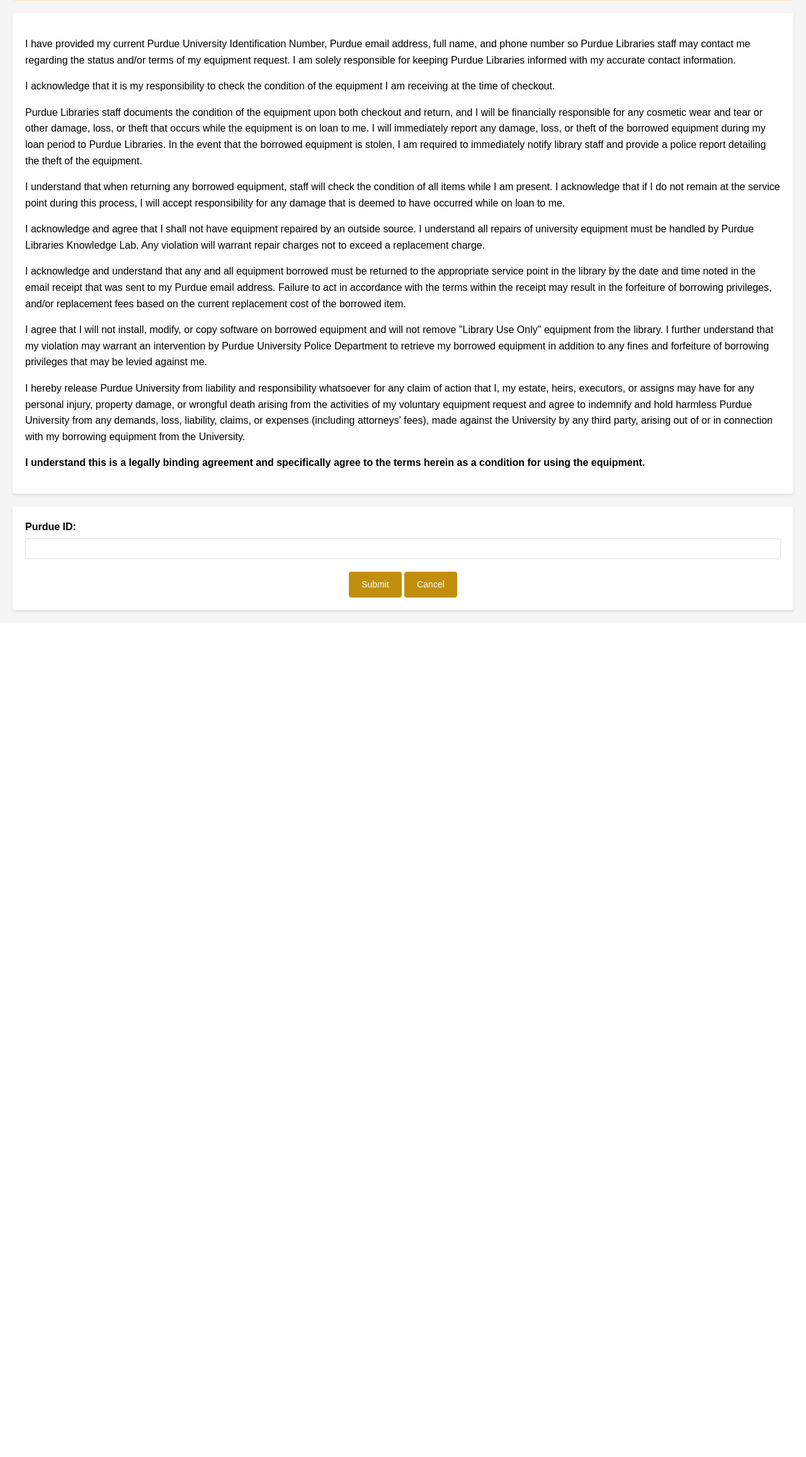
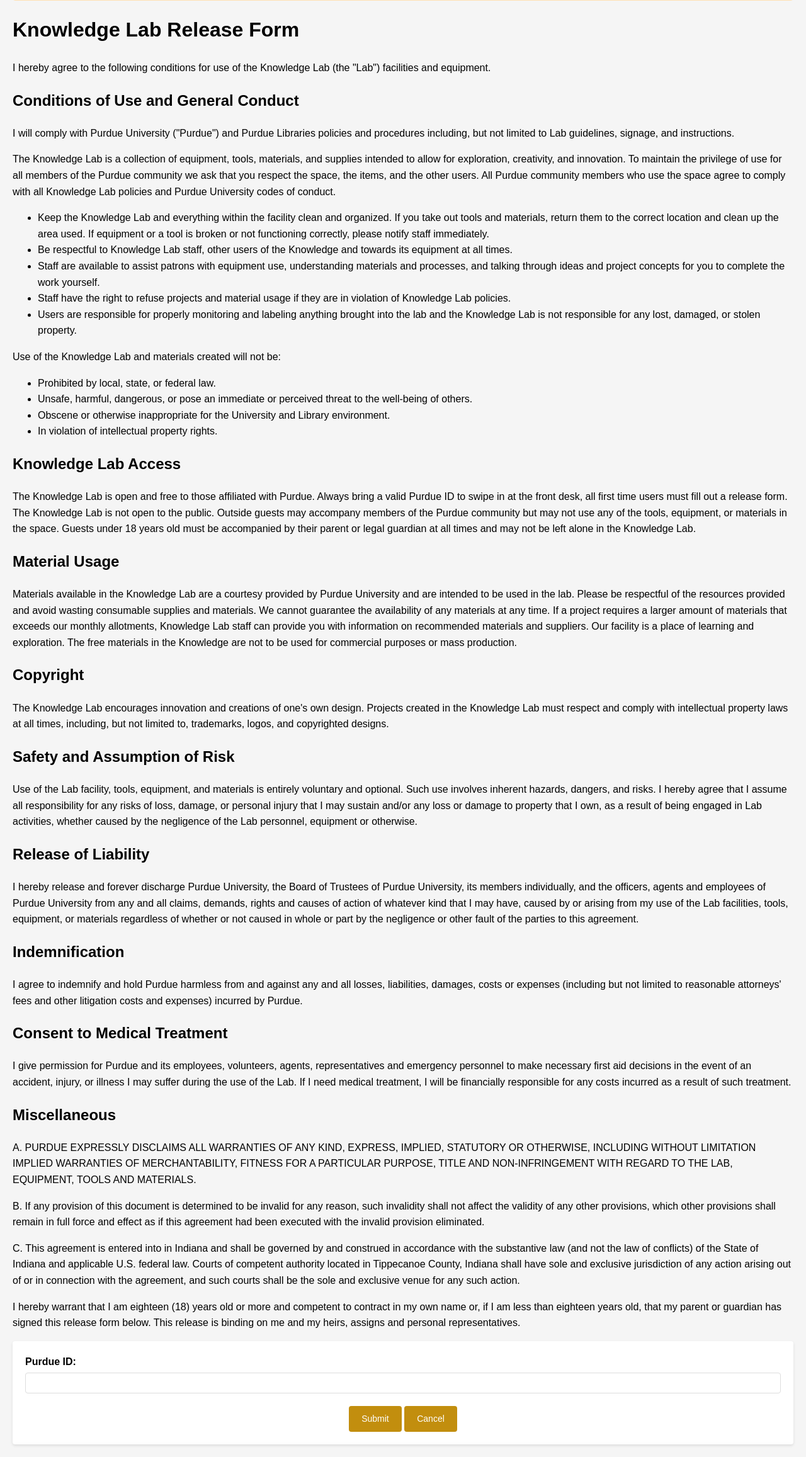
Before and after one commit to dlingley/equipment_agreement, a PHP site: page / in a window 1280 px wide. Shown: the part 239-2553 px from the top of the page at 63% size. Before the commit the page ends 1213 px from the top, so only its background shows below. Run offline with PHP 8.4, Linux system fonts and the light colour scheme; the visitor is signed in with stand-in values (Sample User, id 1); data that the repository does not hold is empty; a stand-in replaces the project's code that opens the database connection.

Commit message:
Update index.php
Added knowledge lab agreement text from https://purdue.yul1.qualtrics.com/jfe/preview/previewId/1698e62b-af6d-4bf4-aa1d-c44ff1bf59ea/SV_bOD2r8CSsQuwxDw?Q_CHL=preview&Q_SurveyVersionID=current

```diff
--- a/index.php
+++ b/index.php
@@ -328,26 +328,62 @@ endif;
             </div>
 
             <!-- Agreement Content Section -->
-            <div id="agreement_content">
-                <!-- Each paragraph represents a different term of the agreement -->
-                <p>I have provided my current Purdue University Identification Number, Purdue email address, full name, and phone number so Purdue Libraries staff may contact me regarding the status and/or terms of my equipment request. I am solely responsible for keeping Purdue Libraries informed with my accurate contact information.</p>
+            <div class="release-form-container">
+    <h1>Knowledge Lab Release Form</h1>
 
-                <p>I acknowledge that it is my responsibility to check the condition of the equipment I am receiving at the time of checkout.</p>
+    <section class="agreement-section">
+        <p>I hereby agree to the following conditions for use of the Knowledge Lab (the "Lab") facilities and equipment.</p>
 
-                <p>Purdue Libraries staff documents the condition of the equipment upon both checkout and return, and I will be financially responsible for any cosmetic wear and tear or other damage, loss, or theft that occurs while the equipment is on loan to me. I will immediately report any damage, loss, or theft of the borrowed equipment during my loan period to Purdue Libraries. In the event that the borrowed equipment is stolen, I am required to immediately notify library staff and provide a police report detailing the theft of the equipment.</p>
+        <h2>Conditions of Use and General Conduct</h2>
+        <p>I will comply with Purdue University ("Purdue") and Purdue Libraries policies and procedures including, but not limited to Lab guidelines, signage, and instructions.</p>
 
-                <p>I understand that when returning any borrowed equipment, staff will check the condition of all items while I am present. I acknowledge that if I do not remain at the service point during this process, I will accept responsibility for any damage that is deemed to have occurred while on loan to me.</p>
+        <p>The Knowledge Lab is a collection of equipment, tools, materials, and supplies intended to allow for exploration, creativity, and innovation. To maintain the privilege of use for all members of the Purdue community we ask that you respect the space, the items, and the other users. All Purdue community members who use the space agree to comply with all Knowledge Lab policies and Purdue University codes of conduct.</p>
 
-                <p>I acknowledge and agree that I shall not have equipment repaired by an outside source. I understand all repairs of university equipment must be handled by Purdue Libraries Knowledge Lab. Any violation will warrant repair charges not to exceed a replacement charge.</p>
+        <ul>
+            <li>Keep the Knowledge Lab and everything within the facility clean and organized. If you take out tools and materials, return them to the correct location and clean up the area used. If equipment or a tool is broken or not functioning correctly, please notify staff immediately.</li>
+            <li>Be respectful to Knowledge Lab staff, other users of the Knowledge and towards its equipment at all times.</li>
+            <li>Staff are available to assist patrons with equipment use, understanding materials and processes, and talking through ideas and project concepts for you to complete the work yourself.</li>
+            <li>Staff have the right to refuse projects and material usage if they are in violation of Knowledge Lab policies.</li>
+            <li>Users are responsible for properly monitoring and labeling anything brought into the lab and the Knowledge Lab is not responsible for any lost, damaged, or stolen property.</li>
+        </ul>
 
-                <p>I acknowledge and understand that any and all equipment borrowed must be returned to the appropriate service point in the library by the date and time noted in the email receipt that was sent to my Purdue email address. Failure to act in accordance with the terms within the receipt may result in the forfeiture of borrowing privileges, and/or replacement fees based on the current replacement cost of the borrowed item.</p>
+        <p>Use of the Knowledge Lab and materials created will not be:</p>
+        <ul>
+            <li>Prohibited by local, state, or federal law.</li>
+            <li>Unsafe, harmful, dangerous, or pose an immediate or perceived threat to the well-being of others.</li>
+            <li>Obscene or otherwise inappropriate for the University and Library environment.</li>
+            <li>In violation of intellectual property rights.</li>
+        </ul>
 
-                <p>I agree that I will not install, modify, or copy software on borrowed equipment and will not remove "Library Use Only" equipment from the library. I further understand that my violation may warrant an intervention by Purdue University Police Department to retrieve my borrowed equipment in addition to any fines and forfeiture of borrowing privileges that may be levied against me.</p>
+        <h2>Knowledge Lab Access</h2>
+        <p>The Knowledge Lab is open and free to those affiliated with Purdue. Always bring a valid Purdue ID to swipe in at the front desk, all first time users must fill out a release form. The Knowledge Lab is not open to the public. Outside guests may accompany members of the Purdue community but may not use any of the tools, equipment, or materials in the space. Guests under 18 years old must be accompanied by their parent or legal guardian at all times and may not be left alone in the Knowledge Lab.</p>
 
-                <p>I hereby release Purdue University from liability and responsibility whatsoever for any claim of action that I, my estate, heirs, executors, or assigns may have for any personal injury, property damage, or wrongful death arising from the activities of my voluntary equipment request and agree to indemnify and hold harmless Purdue University from any demands, loss, liability, claims, or expenses (including attorneys' fees), made against the University by any third party, arising out of or in connection with my borrowing equipment from the University.</p>
+        <h2>Material Usage</h2>
+        <p>Materials available in the Knowledge Lab are a courtesy provided by Purdue University and are intended to be used in the lab. Please be respectful of the resources provided and avoid wasting consumable supplies and materials. We cannot guarantee the availability of any materials at any time. If a project requires a larger amount of materials that exceeds our monthly allotments, Knowledge Lab staff can provide you with information on recommended materials and suppliers. Our facility is a place of learning and exploration. The free materials in the Knowledge are not to be used for commercial purposes or mass production.</p>
 
-                <p class="bold">I understand this is a legally binding agreement and specifically agree to the terms herein as a condition for using the equipment.</p>
-            </div>
+        <h2>Copyright</h2>
+        <p>The Knowledge Lab encourages innovation and creations of one's own design. Projects created in the Knowledge Lab must respect and comply with intellectual property laws at all times, including, but not limited to, trademarks, logos, and copyrighted designs.</p>
+
+        <h2>Safety and Assumption of Risk</h2>
+        <p>Use of the Lab facility, tools, equipment, and materials is entirely voluntary and optional. Such use involves inherent hazards, dangers, and risks. I hereby agree that I assume all responsibility for any risks of loss, damage, or personal injury that I may sustain and/or any loss or damage to property that I own, as a result of being engaged in Lab activities, whether caused by the negligence of the Lab personnel, equipment or otherwise.</p>
+
+        <h2>Release of Liability</h2>
+        <p>I hereby release and forever discharge Purdue University, the Board of Trustees of Purdue University, its members individually, and the officers, agents and employees of Purdue University from any and all claims, demands, rights and causes of action of whatever kind that I may have, caused by or arising from my use of the Lab facilities, tools, equipment, or materials regardless of whether or not caused in whole or part by the negligence or other fault of the parties to this agreement.</p>
+
+        <h2>Indemnification</h2>
+        <p>I agree to indemnify and hold Purdue harmless from and against any and all losses, liabilities, damages, costs or expenses (including but not limited to reasonable attorneys' fees and other litigation costs and expenses) incurred by Purdue.</p>
+
+        <h2>Consent to Medical Treatment</h2>
+        <p>I give permission for Purdue and its employees, volunteers, agents, representatives and emergency personnel to make necessary first aid decisions in the event of an accident, injury, or illness I may suffer during the use of the Lab. If I need medical treatment, I will be financially responsible for any costs incurred as a result of such treatment.</p>
+
+        <h2>Miscellaneous</h2>
+        <p>A. PURDUE EXPRESSLY DISCLAIMS ALL WARRANTIES OF ANY KIND, EXPRESS, IMPLIED, STATUTORY OR OTHERWISE, INCLUDING WITHOUT LIMITATION IMPLIED WARRANTIES OF MERCHANTABILITY, FITNESS FOR A PARTICULAR PURPOSE, TITLE AND NON-INFRINGEMENT WITH REGARD TO THE LAB, EQUIPMENT, TOOLS AND MATERIALS.</p>
+        <p>B. If any provision of this document is determined to be invalid for any reason, such invalidity shall not affect the validity of any other provisions, which other provisions shall remain in full force and effect as if this agreement had been executed with the invalid provision eliminated.</p>
+        <p>C. This agreement is entered into in Indiana and shall be governed by and construed in accordance with the substantive law (and not the law of conflicts) of the State of Indiana and applicable U.S. federal law. Courts of competent authority located in Tippecanoe County, Indiana shall have sole and exclusive jurisdiction of any action arising out of or in connection with the agreement, and such courts shall be the sole and exclusive venue for any such action.</p>
+
+        <p class="final-statement">I hereby warrant that I am eighteen (18) years old or more and competent to contract in my own name or, if I am less than eighteen years old, that my parent or guardian has signed this release form below. This release is binding on me and my heirs, assigns and personal representatives.</p>
+    </section>
+</div>
 
             <!-- Form Input Section -->
             <div class="form-section">
```
